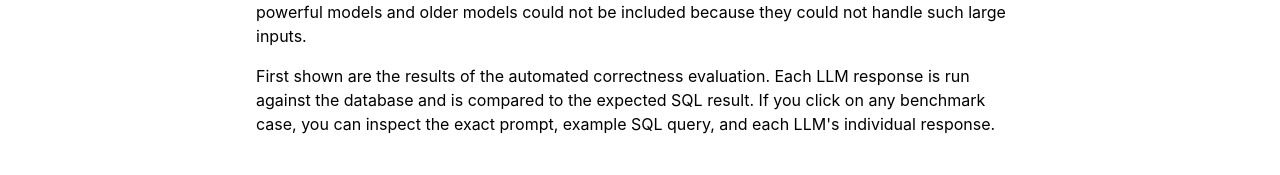
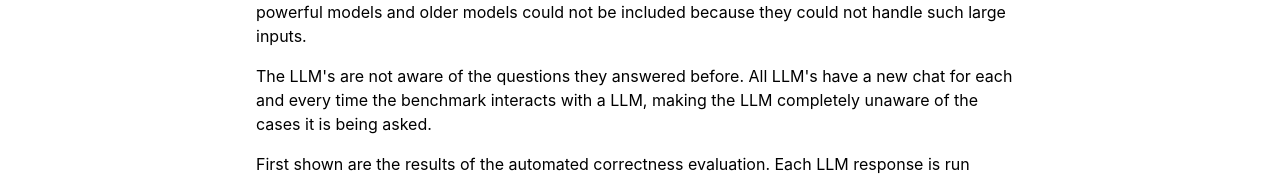
Before and after one commit to MarcWeberFS/Text-to-sql, a React (Create React App) app in the folder text-to-sql-frontend/: page /benchmark in a window 1280 px wide. Shown: the part 626-801 px from the top of the page. Built offline with nearby package versions, Linux system fonts and the light colour scheme; no server answers.

Commit message:
gave a further explainer, in regards to the LLM usage.

```diff
--- a/text-to-sql-frontend/src/pages/benchmark.jsx
+++ b/text-to-sql-frontend/src/pages/benchmark.jsx
@@ -83,6 +83,9 @@ export default function Benchmark() {
                   </p>
                   <p className="mb-4">
                       The models used vary significantly in performance and release date. This was not intentional, but a major limiting factor was the input token size. The average benchmark case size at the time of benchmarking was around 22,400 tokens, including the syntax feedback loop. Many newer, more powerful models and older models could not be included because they could not handle such large inputs.
+                  </p>
+                  <p className="mb-4">
+                      The LLM's are not aware of the questions they answered before. All LLM's have a new chat for each and every time the benchmark interacts with a LLM, making the LLM completely unaware of the cases it is being asked.
                   </p>
                   <p className="mb-4">
                       First shown are the results of the automated correctness evaluation. Each LLM response is run against the database and is compared to the expected SQL result. If you click on any benchmark case, you can inspect the exact prompt, example SQL query, and each LLM's individual response.
```
